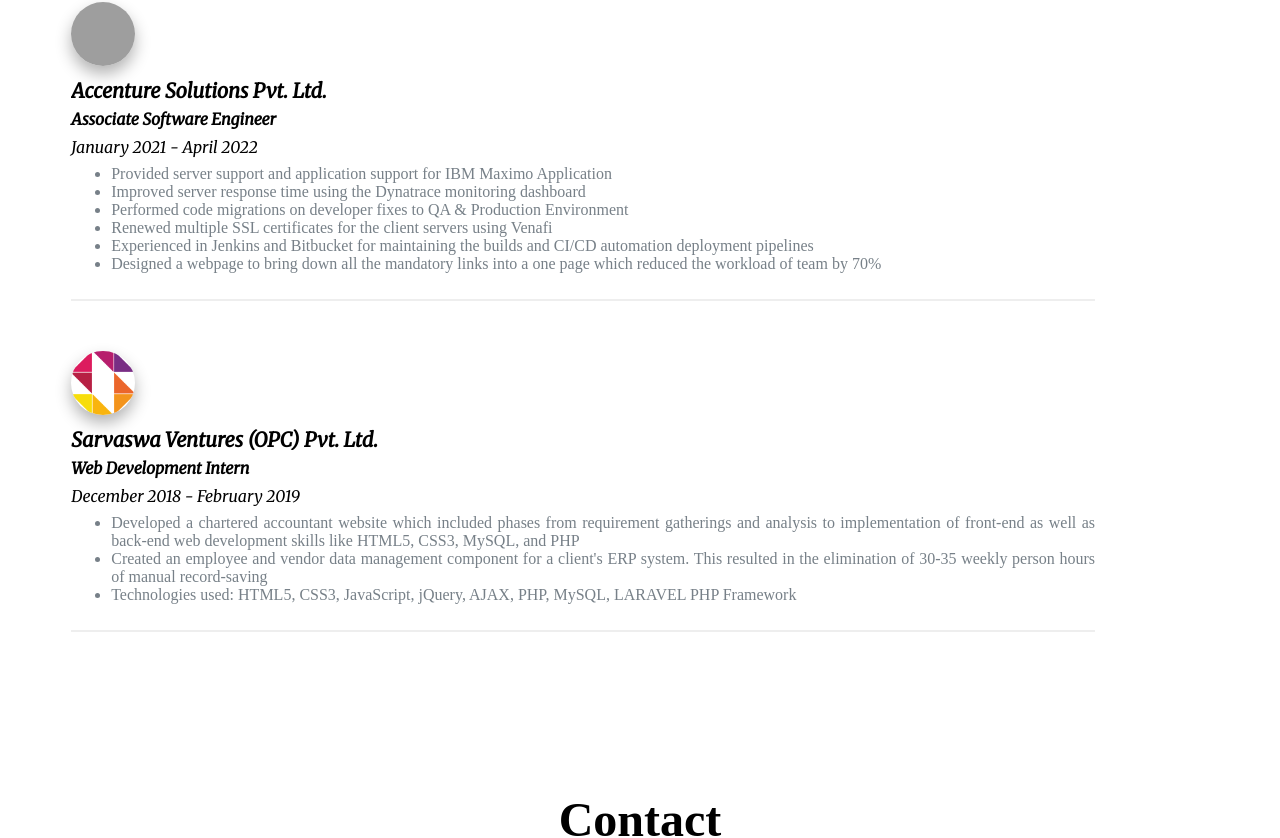
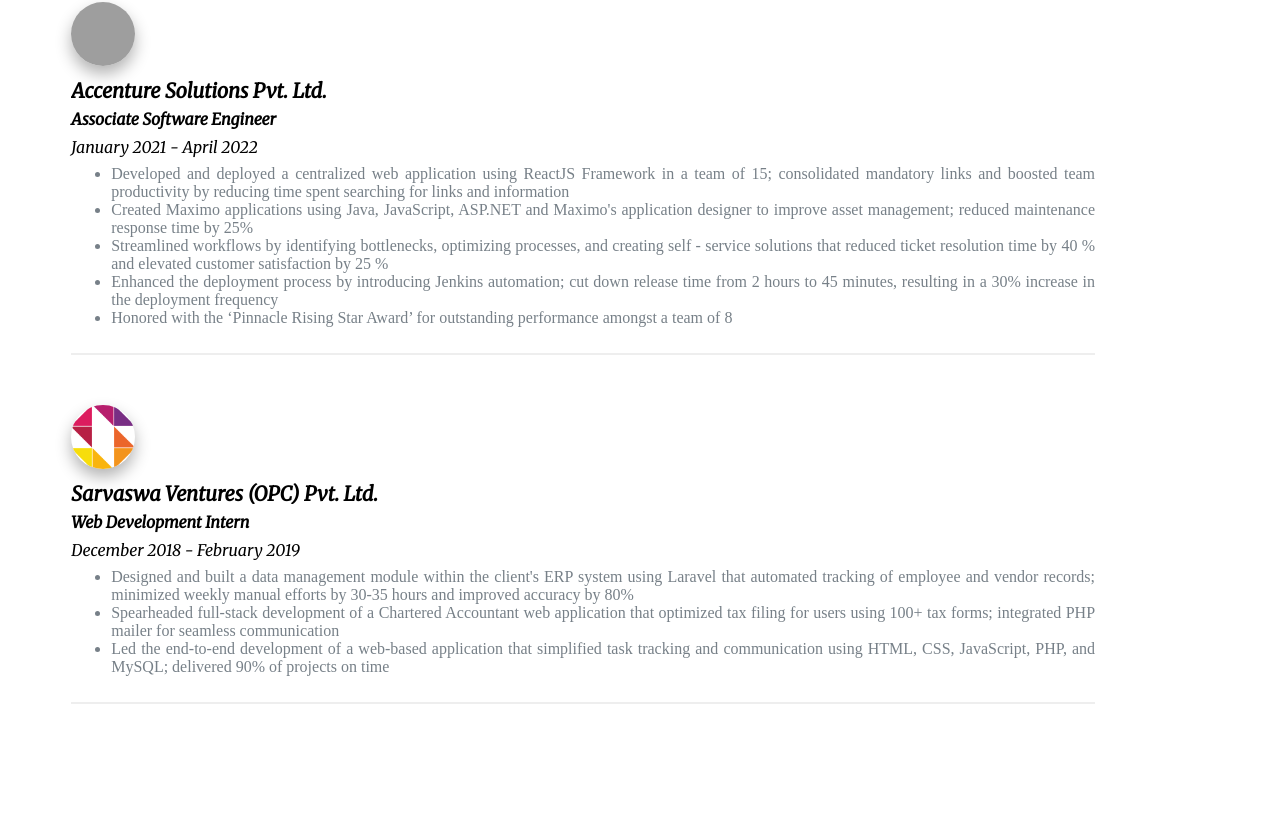
Before and after one commit to bonie09/boniesachdev.dev, a React (Create React App) app: page /#/ in a window 1280 px wide. Shown: the part 4592-5430 px from the top of the page. Built offline with nearby package versions, Linux system fonts and the light colour scheme; grey boxes are pictures that could not be loaded; a web font is replaced by a local one.

Commit message:
Experience updated

```diff
--- a/src/Components/SocialMedia/SocialMedia.js
+++ b/src/Components/SocialMedia/SocialMedia.js
@@ -3,7 +3,7 @@
 import { Icon } from "@iconify/react";
 import { faLinkedinIn } from "@fortawesome/free-brands-svg-icons";
 import { faGithub } from "@fortawesome/free-brands-svg-icons";
-import leetcodeIcon from "@iconify-icons/simple-icons/leetcode";
+// import leetcodeIcon from "@iconify-icons/simple-icons/leetcode";
 import microsoftoutlookIcon from "@iconify-icons/simple-icons/microsoftoutlook";
 import "./SocialMedia.scss";
 
@@ -26,14 +26,14 @@
       >
         <FontAwesomeIcon icon={faGithub} style={{ color: "#171515" }} />
       </a>
-      <a
+      {/* <a
         href={"https://leetcode.com/bonie09/"}
         target="_blank"
         rel="noreferrer"
         className="icon-button"
       >
         <Icon icon={leetcodeIcon} style={{ color: "#eb9e10" }} />
-      </a>
+      </a> */}
       <a
         href={"mailto:sachdev.bo@northeastern.edu"}
         target="_blank"
--- a/src/Components/experienceSection/ExperienceSection.js
+++ b/src/Components/experienceSection/ExperienceSection.js
@@ -10,13 +10,11 @@
       jobtitle: "Associate Software Engineer",
       duration: "January 2021 - April 2022",
       descBullets: [
-        "Provided server support and application support for IBM Maximo Application",
-        "Improved server response time using the Dynatrace monitoring dashboard",
-
-        "Performed code migrations on developer fixes to QA & Production Environment",
-        "Renewed multiple SSL certificates for the client servers using Venafi",
-        "Experienced in Jenkins and Bitbucket for maintaining the builds and CI/CD automation deployment pipelines",
-        "Designed a webpage to bring down all the mandatory links into a one page which reduced the workload of team by 70%",
+        "Developed and deployed a centralized web application using ReactJS Framework in a team of 15; consolidated mandatory links and boosted team productivity by reducing time spent searching for links and information",
+        "Created Maximo applications using Java, JavaScript, ASP.NET and Maximo's application designer to improve asset management; reduced maintenance response time by 25%",
+        "Streamlined workflows by identifying bottlenecks, optimizing processes, and creating self - service solutions that reduced ticket resolution time by 40 % and elevated customer satisfaction by 25 %",
+        "Enhanced the deployment process by introducing Jenkins automation; cut down release time from 2 hours to 45 minutes, resulting in a 30% increase in the deployment frequency",
+        "Honored with the ‘Pinnacle Rising Star Award’ for outstanding performance amongst a team of 8",
       ],
     },
     {
@@ -25,9 +23,9 @@
       jobtitle: "Web Development Intern",
       duration: "December 2018 - February 2019",
       descBullets: [
-        "Developed a chartered accountant website which included phases from requirement gatherings and analysis to implementation of front-end as well as back-end web development skills like HTML5, CSS3, MySQL, and PHP",
-        "Created an employee and vendor data management component for a client's ERP system. This resulted in the elimination of 30-35 weekly person hours of manual record-saving",
-        "Technologies used: HTML5, CSS3, JavaScript, jQuery, AJAX, PHP, MySQL, LARAVEL PHP Framework",
+        "Designed and built a data management module within the client's ERP system using Laravel that automated tracking of employee and vendor records; minimized weekly manual efforts by 30-35 hours and improved accuracy by 80%",
+        "Spearheaded full-stack development of a Chartered Accountant web application that optimized tax filing for users using 100+ tax forms; integrated PHP mailer for seamless communication",
+        "Led the end-to-end development of a web-based application that simplified task tracking and communication using HTML, CSS, JavaScript, PHP, and MySQL; delivered 90% of projects on time",
       ],
     },
   ],
```
